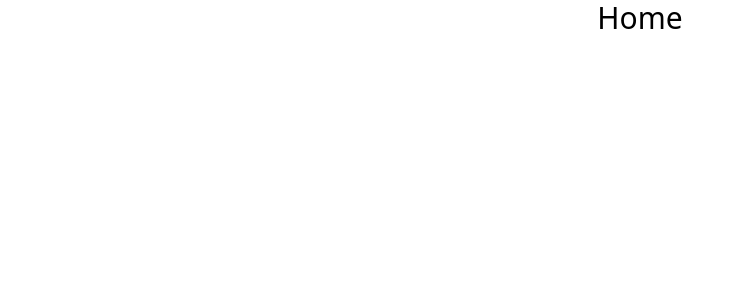
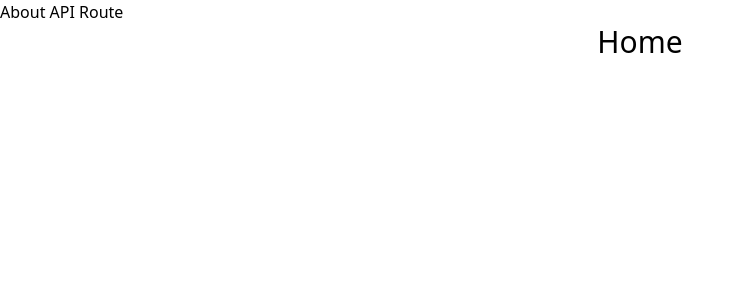
Before and after one commit to codingcat40/weather-forecaster, a React (Vite) app: page / in a window 1280 px wide. Shown: the top 300 px of the page, without its empty margins (0-745 px from the left). Built offline with nearby package versions, Linux system fonts and the light colour scheme.

Commit message:
react router

```diff
--- a/src/App.jsx
+++ b/src/App.jsx
@@ -1,17 +1,22 @@
-import './App.css'
-import { Routes, Route } from 'react-router'
+import "./App.css";
+import { Routes, Route } from "react-router";
 
-import Home from './components/Home'
-import AboutAPI from './components/AboutAPI'
+import Home from "./components/Home";
+import AboutAPI from "./components/AboutAPI";
+import Navbar from "./components/Navbar";
 
 function App() {
-
   return (
-   <Routes>
-    <Route path='/' element={<Home/>} />
-    <Route path='/about-api' element={<AboutAPI />}/>
-   </Routes>
-  )
+    <>
+      <Navbar />
+      <div>
+        <Routes>
+          <Route path="/" element={<Home />} />
+          <Route path="/about-api" element={<AboutAPI />} />
+        </Routes>
+      </div>
+    </>
+  );
 }
 
-export default App
+export default App;
--- a/src/components/Navbar.jsx
+++ b/src/components/Navbar.jsx
@@ -6,7 +6,7 @@ import AboutAPI from './AboutAPI'
 const Navbar = () => {
   return (
     <nav className='sticky z-50'>
-        <Link to={<AboutAPI />}>About API Route</Link>
+        <Link to='/about-api'>About API Route</Link>
     </nav>
   )
 }
--- a/src/main.jsx
+++ b/src/main.jsx
@@ -5,7 +5,9 @@ import { BrowserRouter } from 'react-router'
 import App from './App.jsx'
 
 createRoot(document.getElementById('root')).render(
+  <StrictMode>
   <BrowserRouter>
     <App />
-  </BrowserRouter>,
+  </BrowserRouter>
+  </StrictMode>,
 )
```
